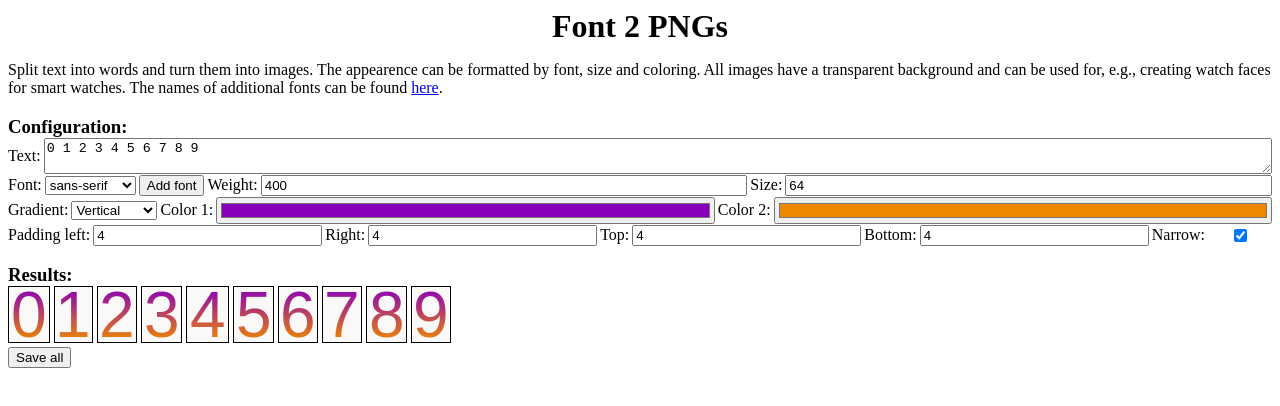
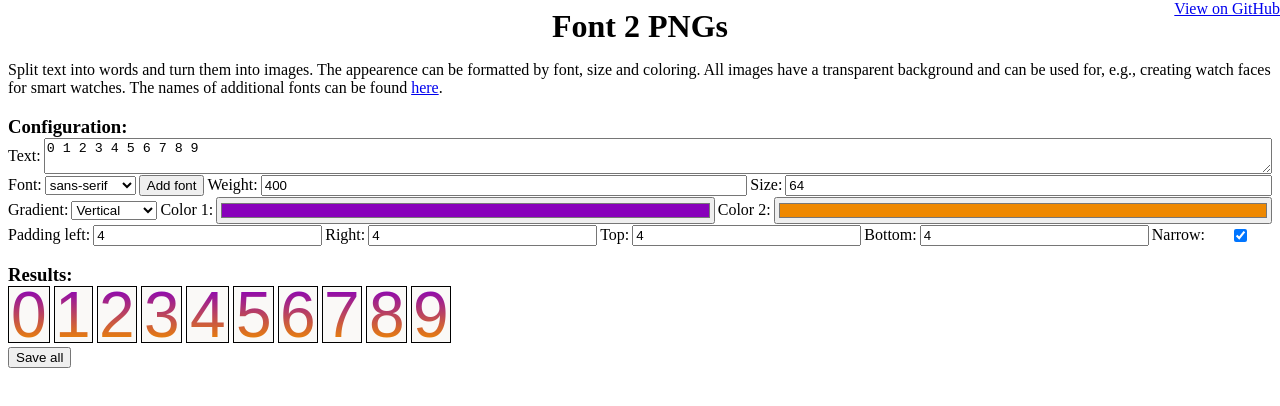
Before and after one commit to Aggrathon/font2pngs, a plain HTML site: page index.html in a window 1280 px wide. Drawn offline with Linux system fonts and the light colour scheme.

Commit message:
github link

```diff
--- a/index.html
+++ b/index.html
@@ -36,6 +36,12 @@
             flex-shrink: 1;
             min-width: 3em;
         }
+
+        .source {
+            position: absolute;
+            right: 0px;
+            top: 0px;
+        }
     </style>
 </head>
 
@@ -47,6 +53,7 @@
         All images have a transparent background and can be used for, e.g., creating watch faces for smart watches.
         The names of additional fonts can be found <a href="https://fonts.google.com" target="_blank">here</a>.
     </p>
+    <a href="https://github.com/Aggrathon/font2pngs" class="source">View on GitHub</a>
 
     <h3>Configuration:</h3>
     <form id="form">
```
